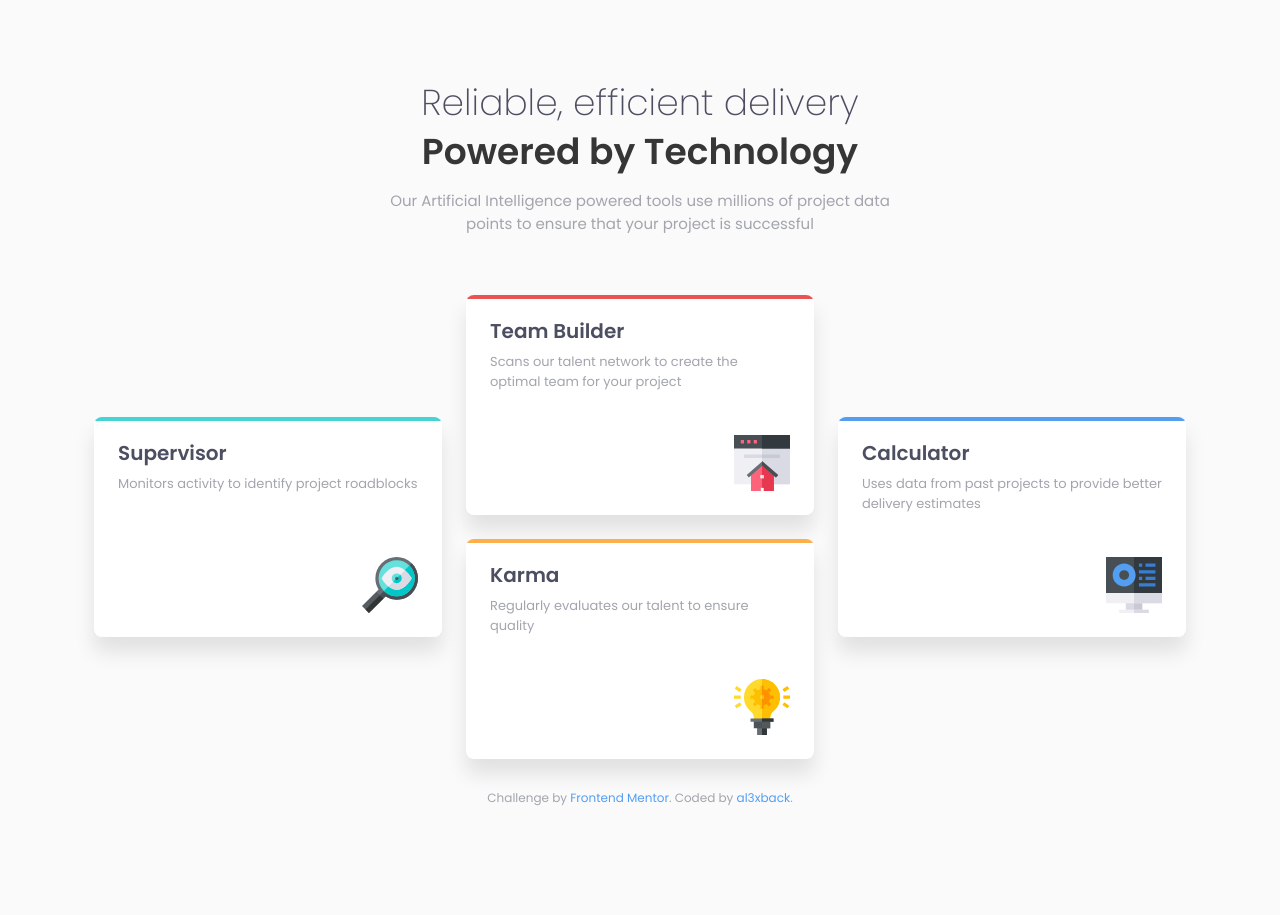
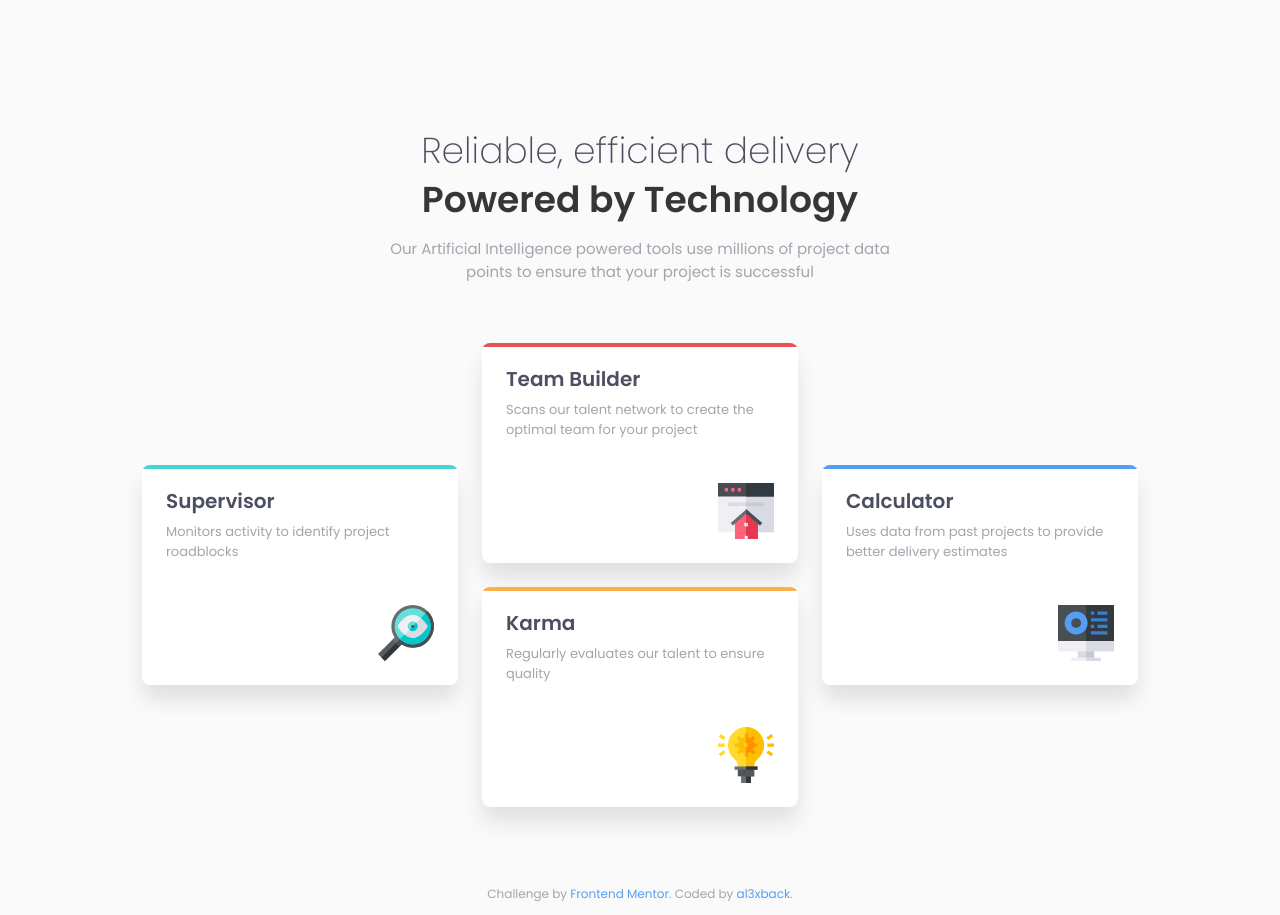
Before and after one commit to al3xback/fmentor-four-card-bulma, a website: page index.html in a window 1280 px wide. Before the commit the page ends 819 px from the top, so only its background shows below. Drawn offline with Linux system fonts and the light colour scheme.

Commit message:
changed class name

```diff
--- a/index.html
+++ b/index.html
@@ -40,8 +40,8 @@
 
 		<main>
 			<div class="container">
-				<section class="card">
-					<div class="card-content mx-auto">
+				<section class="section">
+					<div class="section-header mx-auto">
 						<h2 class="title">Reliable, efficient delivery</h2>
 						<p class="subtitle">
 							<strong>Powered by Technology</strong>
@@ -52,14 +52,16 @@
 							project is successful
 						</p>
 					</div>
+					<div class="section-content">
 						<div class="columns">
 							<div
 								class="column is-flex is-flex-direction-column is-justify-content-center">
-							<div class="box box--supervisor">
+								<div class="card card--supervisor">
+									<div class="card-content">
 										<h3 class="title">Supervisor</h3>
 										<p class="content">
-									Monitors activity to identify project
-									roadblocks
+											Monitors activity to identify
+											project roadblocks
 										</p>
 										<div
 											class="is-flex is-justify-content-flex-end mt-auto">
@@ -71,16 +73,21 @@
 										</div>
 									</div>
 								</div>
+							</div>
 							<div
 								class="column is-flex is-flex-direction-column is-justify-content-center">
 								<div
 									class="columns is-flex is-flex-direction-column">
 									<div class="column is-full">
-									<div class="box box--team-builder">
-										<h3 class="title">Team Builder</h3>
+										<div class="card card--team-builder">
+											<div class="card-content">
+												<h3 class="title">
+													Team Builder
+												</h3>
 												<p class="content">
-											Scans our talent network to create
-											the optimal team for your project
+													Scans our talent network to
+													create the optimal team for
+													your project
 												</p>
 												<div
 													class="is-flex is-justify-content-flex-end mt-auto">
@@ -92,12 +99,14 @@
 												</div>
 											</div>
 										</div>
+									</div>
 									<div class="column is-full">
-									<div class="box box--karma">
+										<div class="card card--karma">
+											<div class="card-content">
 												<h3 class="title">Karma</h3>
 												<p class="content">
-											Regularly evaluates our talent to
-											ensure quality
+													Regularly evaluates our
+													talent to ensure quality
 												</p>
 												<div
 													class="is-flex is-justify-content-flex-end mt-auto">
@@ -111,13 +120,15 @@
 										</div>
 									</div>
 								</div>
+							</div>
 							<div
 								class="column is-flex is-flex-direction-column is-justify-content-center">
-							<div class="box box--calculator">
+								<div class="card card--calculator">
+									<div class="card-content">
 										<h3 class="title">Calculator</h3>
 										<p class="content">
-									Uses data from past projects to provide
-									better delivery estimates
+											Uses data from past projects to
+											provide better delivery estimates
 										</p>
 										<div
 											class="is-flex is-justify-content-flex-end mt-auto">
@@ -126,6 +137,8 @@
 													src="./images/icons/calculator.svg"
 													alt="" />
 											</figure>
+										</div>
+									</div>
 								</div>
 							</div>
 						</div>
--- a/scss/components/_card.scss
+++ b/scss/components/_card.scss
@@ -2,26 +2,31 @@
 @use '../abstracts/functions' as func;
 @use '../abstracts/mixins' as mix;
 
-.card {
+.section {
 	width: 100%;
+	max-width: func.em(420, var.$font-size-primary);
 	margin: func.em(40, var.$font-size-primary) 0
 		func.em(60, var.$font-size-primary);
 }
 
-.card-content {
+.section-header {
+	padding-top: func.em(40, var.$font-size-primary);
 	margin-bottom: func.em(76, var.$font-size-primary);
 	text-align: center;
 }
 
-.box {
-	position: relative;
+.card,
+.card-content {
 	@include mix.flexbox;
 	@include mix.flex-direction(column);
+}
+
+.card {
 	min-height: func.em(220, var.$font-size-primary);
 	overflow: hidden;
 }
 
-.box::before {
+.card::before {
 	content: '';
 	position: absolute;
 	top: 0;
@@ -31,33 +36,41 @@
 	background-color: transparent;
 }
 
-.box--supervisor::before {
+.card--supervisor::before {
 	background-color: var.$color-cyan;
 }
 
-.box--team-builder::before {
+.card--team-builder::before {
 	background-color: var.$color-red;
 }
 
-.box--karma::before {
+.card--karma::before {
 	background-color: var.$color-orange;
 }
 
-.box--calculator::before {
+.card--calculator::before {
 	background-color: var.$color-blue;
 }
 
-.box .content {
+.card-content {
+	@include mix.flex(auto);
+}
+
+.card .content {
 	font-size: func.em(13, var.$font-size-primary);
 }
 
-.box .image {
+.card .image {
 	width: func.em(56, var.$font-size-primary);
 	height: func.em(56, var.$font-size-primary);
 }
 
 @media (min-width: 48em) {
-	.card-content {
+	.section {
+		max-width: func.em(1110, var.$font-size-primary);
+	}
+
+	.section-header {
 		max-width: func.em(540, var.$font-size-primary);
 		margin-bottom: func.em(60, var.$font-size-primary);
 	}
--- a/scss/vendors-extensions/_bulma.scss
+++ b/scss/vendors-extensions/_bulma.scss
@@ -2,39 +2,31 @@
 @use '../abstracts/functions' as func;
 @use '../abstracts/mixins' as mix;
 
-.card {
-	max-width: func.em(420, var.$font-size-primary);
+.section-header .title {
+	font-size: func.em(24, var.$font-size-primary);
+	font-weight: var.$font-weight-200;
+}
+
+.section-header .subtitle {
+	margin-bottom: func.em(16, 24);
+}
+
+.card .title {
+	margin-bottom: func.em(8, 20);
+	font-size: func.em(20, var.$font-size-primary);
 }
 
 .card-content:first-child {
 	@include mix.border-radius(0);
 }
 
-.card-content .title {
-	font-size: func.em(24, var.$font-size-primary);
-	font-weight: var.$font-weight-200;
-}
-
-.card-content .subtitle {
-	margin-bottom: func.em(16, 24);
-}
-
-.box .title {
-	margin-bottom: func.em(8, 20);
-	font-size: func.em(20, var.$font-size-primary);
-}
-
 @media (min-width: 48em) {
-	.card {
-		max-width: func.em(1110, var.$font-size-primary);
-	}
-
-	.card-content .title,
-	.card-content .subtitle {
+	.section-header .title,
+	.section-header .subtitle {
 		font-size: func.em(36, var.$font-size-primary);
 	}
 
-	.card-content .subtitle {
+	.section-header .subtitle {
 		margin-bottom: func.em(16, 36);
 	}
 }
--- a/scss/vendors/_bulma.scss
+++ b/scss/vendors/_bulma.scss
@@ -11,17 +11,13 @@
 	$body-weight: var.$font-weight-400,
 	$body-color: var.$color-grayish-blue,
 	$body-line-height: math.div(24, 15),
-	$card-background-color: transparent,
-	$card-radius: 0,
-	$card-shadow: none,
+	$card-background-color: var.$color-white,
+	$card-radius: 8px,
+	$card-shadow: 0px func.em(15, var.$font-size-primary)
+		func.em(20, var.$font-size-primary) 0 rgba(0, 0, 0, 0.1),
 	$card-color: inherit,
-	$card-content-padding: func.em(40, var.$font-size-primary) 0 0,
-	$box-padding: func.em(24, var.$font-size-primary),
-	$box-background-color: var.$color-white,
-	$box-radius: 8px,
-	$box-shadow: 0px func.em(15, var.$font-size-primary)
-		func.em(20, var.$font-size-primary) 0 rgba(0, 0, 0, 0.1),
-	$box-color: inherit,
+	$card-content-padding: func.em(24, var.$font-size-primary),
+	$section-padding: 0,
 	$title-color: var.$color-dark-blue,
 	$title-line-height: 1.25,
 	$subtitle-size: func.em(24, var.$font-size-primary),
```
Also changed, not shown: css/main.css, 1 other file. Lines whose indentation alone changed are shown as unchanged.
